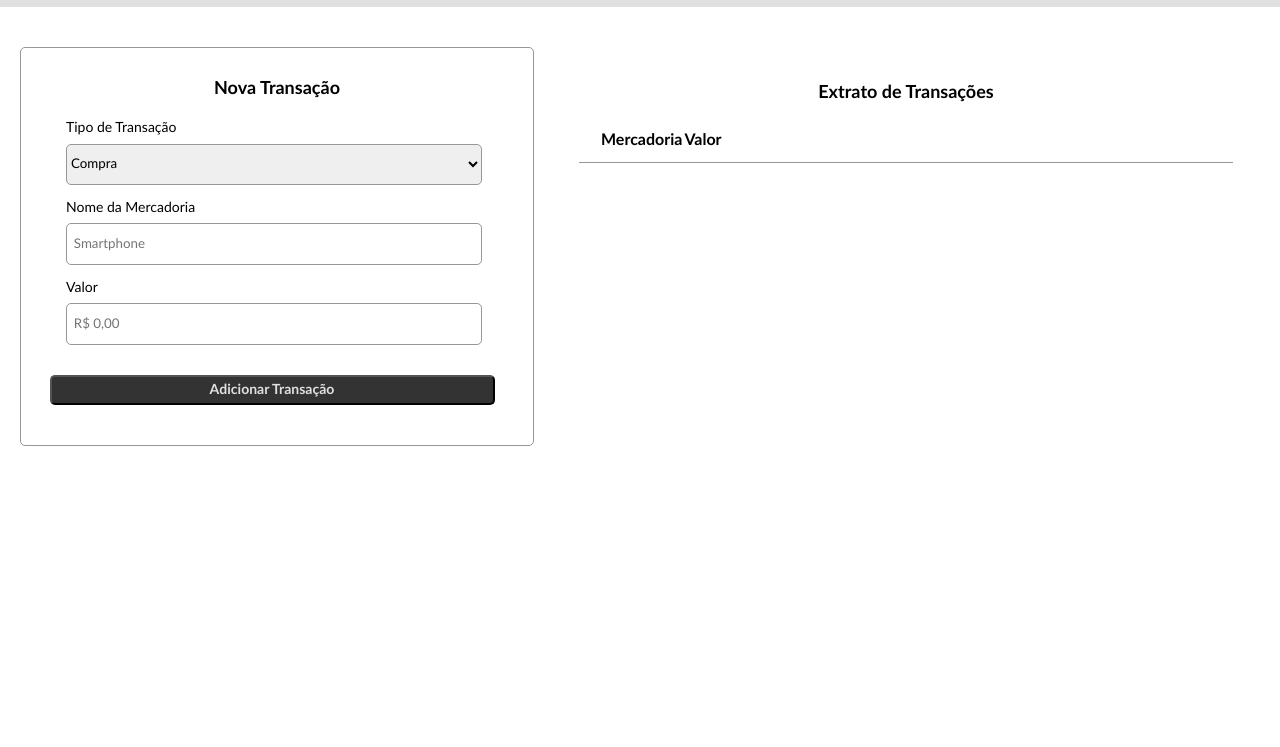
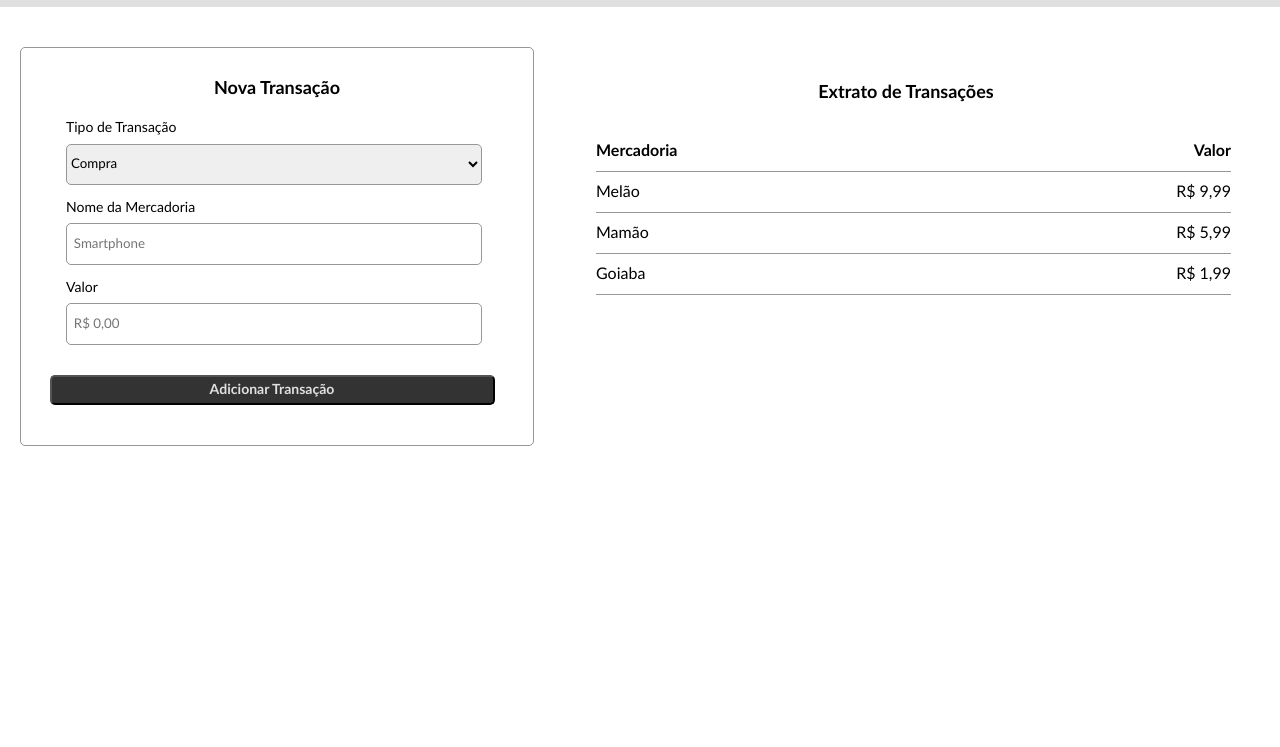
Before and after one commit to jwhesley/projeto-spa-newTab, a plain HTML site: page index.html in a window 1280 px wide. Shown: the part 53-800 px from the top of the page. Drawn offline with Linux system fonts and the light colour scheme.

Commit message:
prosseguindo com Js e fazendo ajustes no html

```diff
--- a/css/index.css
+++ b/css/index.css
@@ -116,14 +116,21 @@ main {
 
 .tabelaExtrato {
     display: flex;
-    justify-content: space-between;
-    margin-left: 25px;
     margin-right: 25px;
     margin-top: 25px;
+    padding-left: 20px;
+}
+.lista{
+    width: 100%;
+}
+
+tr{
+    margin-left: 20px;
+    display: flex;
+    justify-content: space-between;
     border-bottom: 1px solid #979797;
-    padding-bottom: 10px;
-    padding-left: 20px;
-    padding-right: 20px;
+    line-height: 40px;
+
 }
 
 #transacao1,
--- a/index.html
+++ b/index.html
@@ -72,9 +72,9 @@
             <h1 class="tituloExtrato">Extrato de Transações</h1>
         <div class="tabelaExtrato">
             <table class="lista">
-                <tr class="trDestaque">
-                    <th class="colunaMercadoria"> <strong>Mercadoria</strong></th>
-                    <th class="colunaValor"><strong>Valor</strong></th>
+                <tr>
+                    <td class="colunaMercadoria"> <strong>Mercadoria</strong></td>
+                    <td class="colunaValor"><strong>Valor</strong></td>
                 </tr>
               </table>
             </div>
--- a/js/main.js
+++ b/js/main.js
@@ -0,0 +1,31 @@
+var mercadoria = [
+    {
+        produto: 'Melão',
+        valor: 'R$ 9,99',
+        transacao: true
+    },
+    {
+        produto: 'Mamão',
+        valor: 'R$ 5,99',
+        transacao: false
+    },
+    {
+        produto: 'Goiaba',
+        valor: 'R$ 1,99',
+        transacao: true
+    },
+]
+for (mercado in mercadoria){
+    document.querySelector('table.lista tbody').innerHTML += (
+    `<tr>
+
+        <td>
+            ${mercadoria[mercado].produto}
+        </td>
+        <td>
+            ${mercadoria[mercado].valor}
+        </td>
+
+    </tr>
+    `)
+}
```
